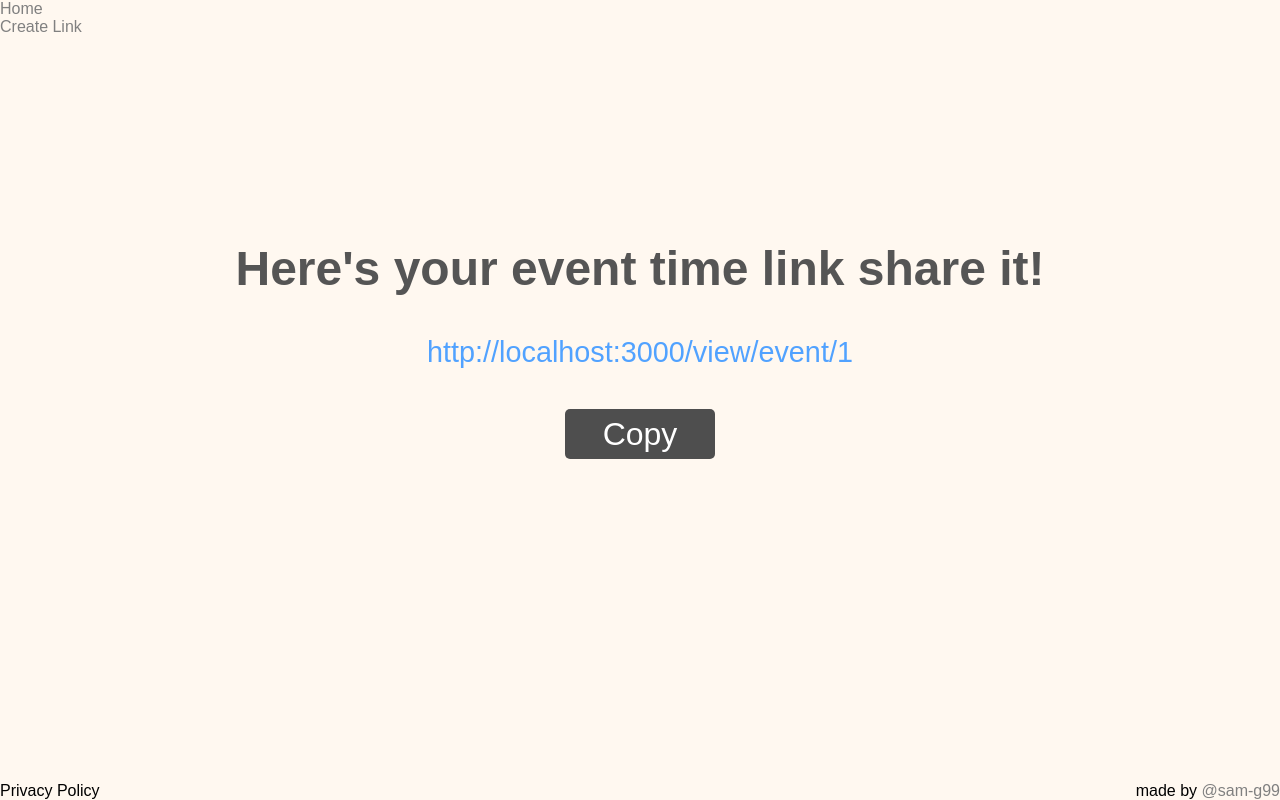
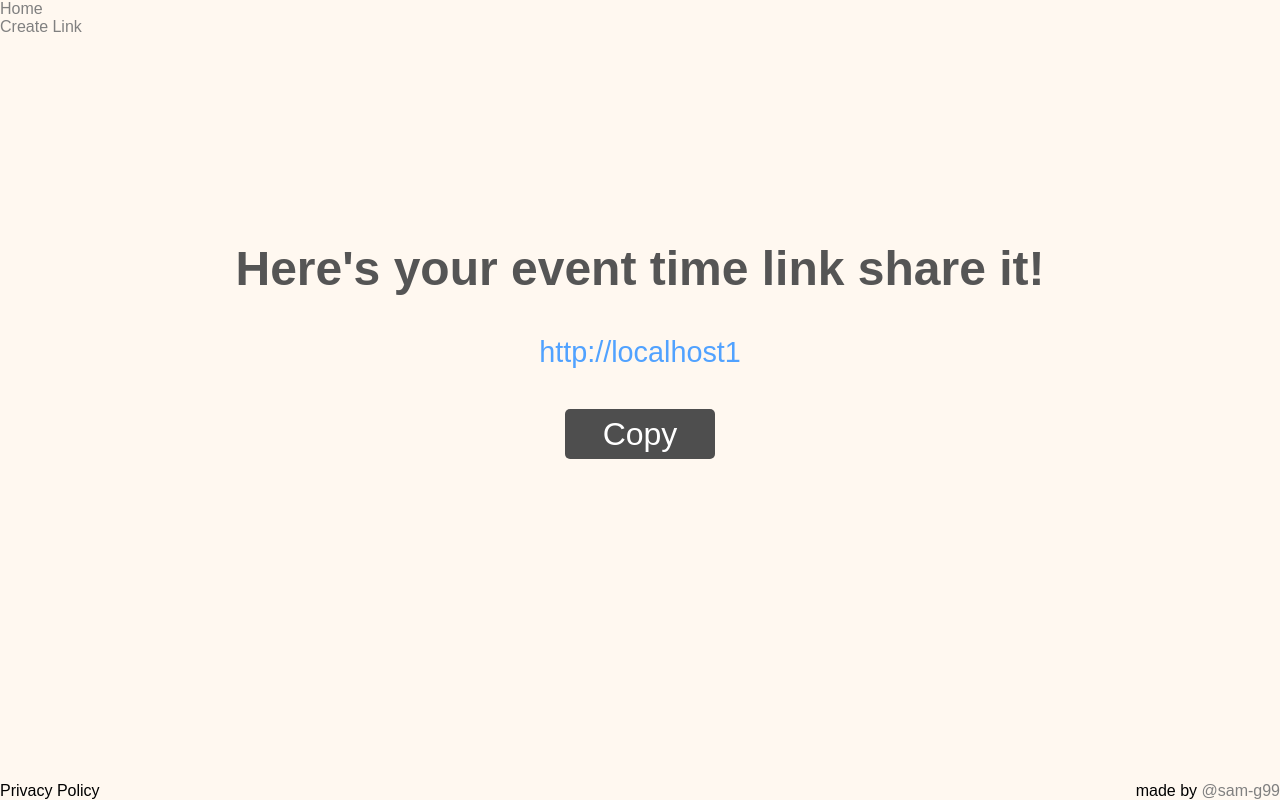
Before and after one commit to sam-g99/Time-Zones-Made-Simple, a React (Create React App) app: page /share/1 in a window 1280 px wide. Built offline with nearby package versions, Linux system fonts and the light colour scheme.

Commit message:
Update ShareTimeLink.js

```diff
--- a/src/Components/pages/ShareTimeLink.js
+++ b/src/Components/pages/ShareTimeLink.js
@@ -22,7 +22,7 @@ export default class ShareTimeLink extends Component {
   return (
     <div className="share-container">
         <h1>Here's your event time link share it!</h1>
-        <a  href={`${window.location.origin.toString()}/view/event/${this.props.match.params.timeData}`}>http://localhost:3000/view/event/{this.props.match.params.timeData}</a>
+        <a  href={`${window.location.origin.toString()}/view/event/${this.props.match.params.timeData}`}>{window.location.origin.toString()}{this.props.match.params.timeData}</a>
         <textarea  style={{ opacity:'0',width:'0', overflow:'hidden',position: 'absolute',bottom:'0',right:'0',cursor:'default'}} ref={(textarea) => this.link = textarea} value={`http://localhost:3000/view/event/${this.props.match.params.timeData}`}>
 
 
```
